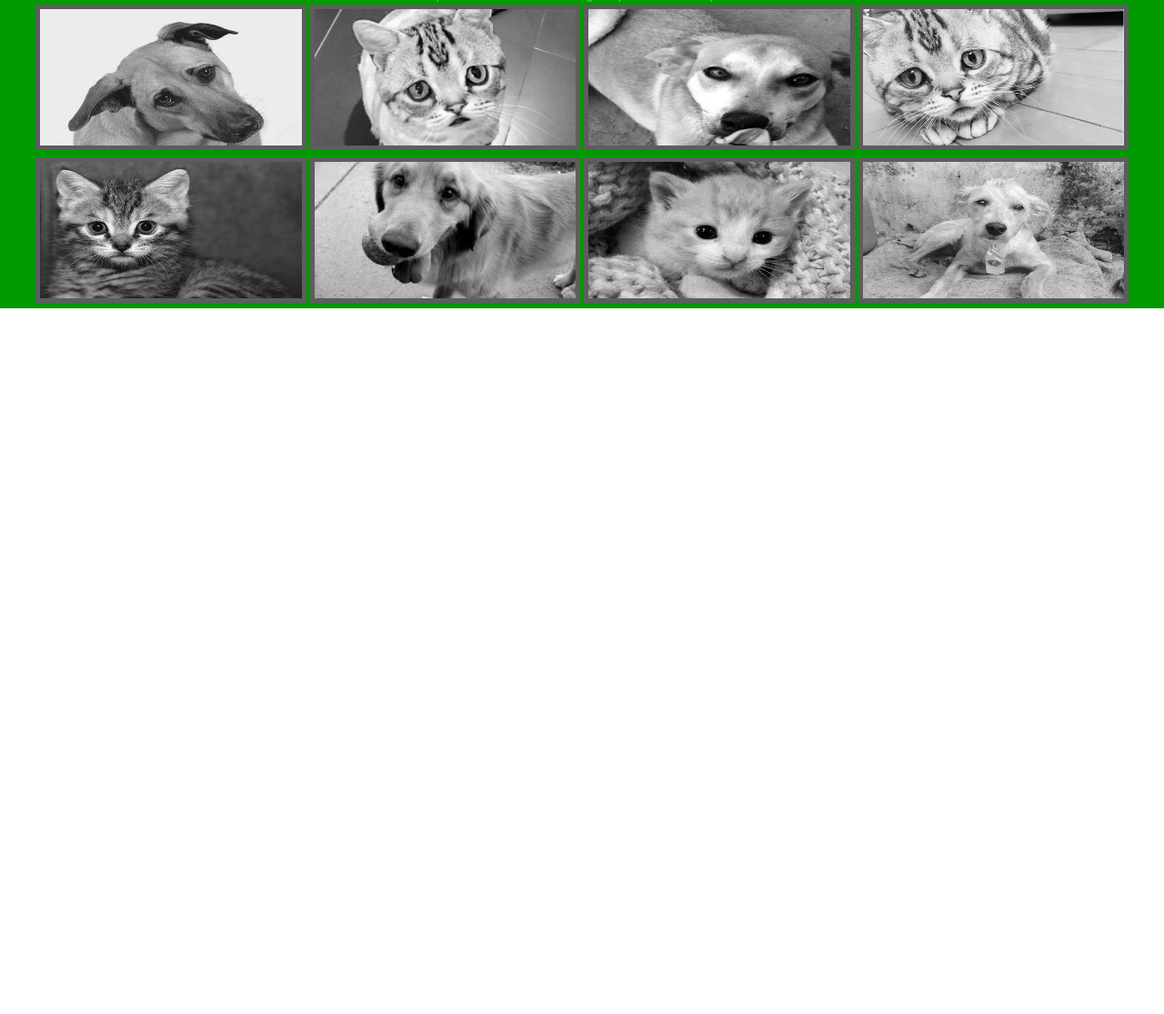
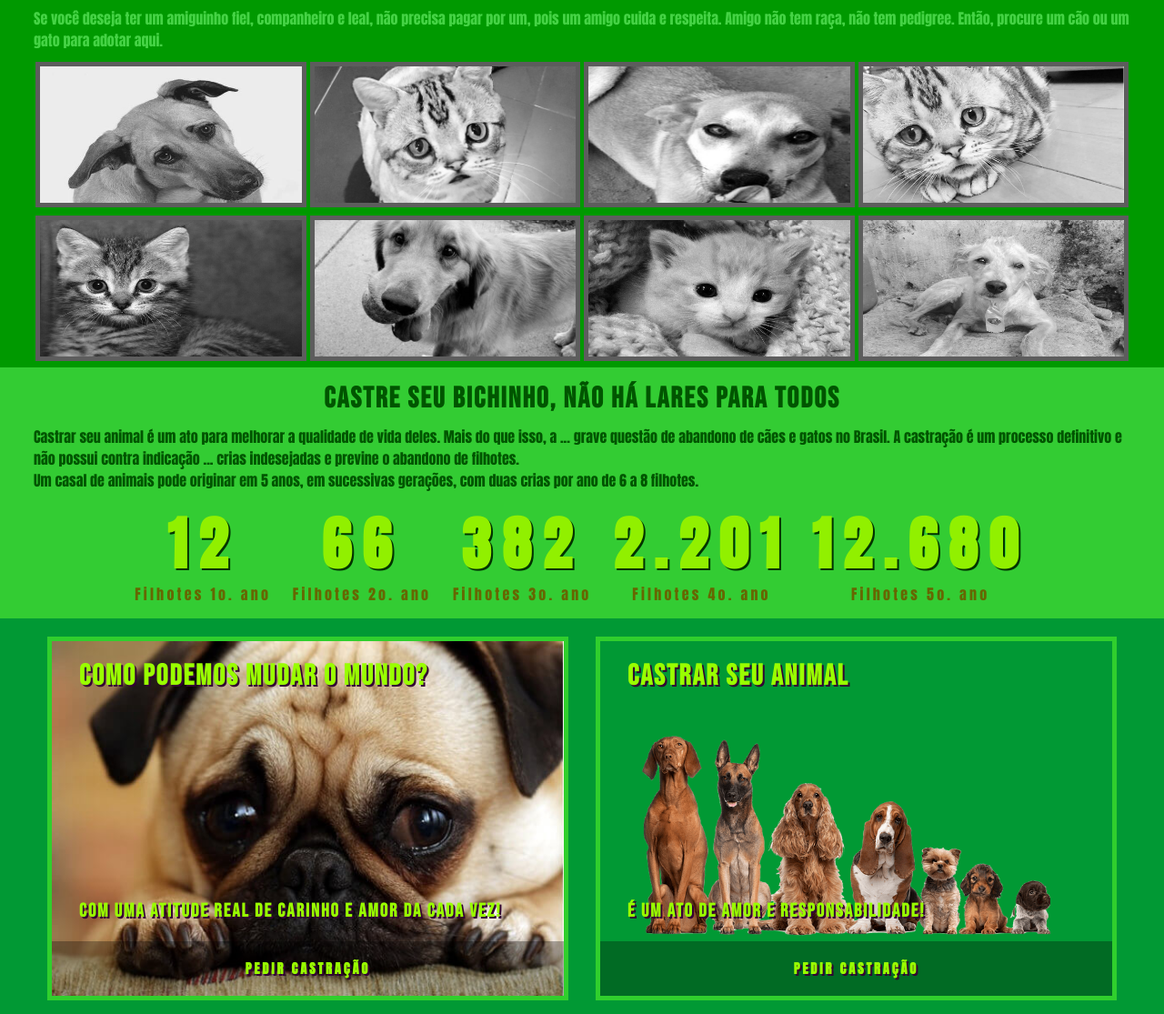
Before and after one commit to Gropp/Udemy-HTML, a plain HTML site: page SITE3/index.html in a window 1280 px wide. Shown: the part 216-1331 px from the top of the page at 91% size. Before the commit the page ends 800 px from the top, so only its background shows below. Drawn offline with nearby package versions, Linux system fonts and the light colour scheme.

Commit message:
destaques

```diff
--- a/SITE3/css/style.css
+++ b/SITE3/css/style.css
@@ -1,12 +1,25 @@
 * {
     margin: 0;
     padding: 0;
-    font-family: Arial, Helvetica, sans-serif;
+    font-family: 'Anton', sans-serif;
     font-size: 100%;
     text-decoration: none;
-    text-align: center;
     list-style: none;
     box-sizing: border-box;
+}
+
+h1, h2, h3 {
+    font-family: 'Bebas neue', cursive;
+    font-size: 2em;
+    letter-spacing: 2px;
+    text-transform: uppercase;
+    text-align: center;
+    padding: 10px;
+}
+
+.fundoVerde {
+    color: #45d345;
+    background-color: #009900;
 }
 
 .fundoVerdeFloresta {
@@ -14,9 +27,14 @@
     background-color: #006634;
 }
 
-.fundoVerde {
-    color: #45d345;
-    background-color: #009900;
+.fundoVerdePrimavera {
+    color: #005500;
+    background-color: #3c3;
+}
+
+.fundoVerdeGrama {
+    color:#9f0;
+    background-color: #019934;
 }
 
 img {
@@ -143,6 +161,10 @@ nav ul li ul li a:hover {
     padding: 2px;
 }
 
+.galeria p {
+    margin-bottom: 10px;
+}
+
 .galeria img {
     height: 160px;
     padding: 5px;
@@ -154,3 +176,93 @@ nav ul li ul li a:hover {
     filter: grayscale(0%);
     transition: all 1s ease;
 }
+
+.estatisticas {
+    text-align: center;
+}
+
+.estatisticas li {
+    display: inline-block;
+    margin: 10px;
+}
+
+.estatisticas p {
+    text-align: center;
+    letter-spacing: 0.2em;
+    color: #660;
+}
+
+.estatisticas p:first-child {
+    color: #91F000;
+    font-size: 4em;
+    font-weight: bold;
+    text-shadow: 2px 2px #003300;
+    margin-bottom: -5px;
+}
+
+.destaque {
+    border: 5px solid #30cf2d;
+    text-shadow: 2px 2px #303;
+    min-height: 400px;
+}
+
+.destaque h2, h3 {
+    margin-left: 20px;
+    font-weight: bold;
+    text-align: left;
+    line-height: 1.2;
+
+}
+
+.destaque span {
+    position: absolute;
+    display: table;
+    text-align: center;
+    left: 0;
+    bottom: 0;
+    width: 100%;
+    height: 60px;
+    background-color: rgba(0, 0, 0, .3);
+}
+
+.destaque span a {
+    display: table-cell;
+    letter-spacing: 0.2em;
+    font-size: 0.9em;
+    text-transform: uppercase;
+    font-weight: bold;
+    color: #99FF00;
+    padding-left: 0px;
+    vertical-align: middle;
+
+}
+
+.destaque span a:hover {
+    background-color: rgba(0, 0, 0, .5);
+}
+
+.destaque h2 {
+    position: absolute;
+    top: 10px;
+    font-size: 2em;
+
+}
+
+.destaque h3 {
+    position: absolute;
+    bottom: 70px;
+    font-size: 1.3em;
+}
+
+.fundoDestaque1 {
+    background-image: url('../uploads/fundoDestaque1.jpg');
+    background-repeat: no-repeat;
+    background-size: 100% 100%;
+}
+
+.fundoDestaque2 {
+    background-image: url('../uploads/fundoDestaque2.png');
+    background-repeat: no-repeat;
+    background-size: 80%;
+    background-position: 45px 100px;
+}
--- a/SITE3/index.html
+++ b/SITE3/index.html
@@ -10,6 +10,9 @@
       rel="stylesheet"
       href="https://cdn.jsdelivr.net/npm/@fancyapps/ui@4.0/dist/fancybox.css"
     />
+    <link rel="preconnect" href="https://fonts.googleapis.com">
+    <link rel="preconnect" href="https://fonts.gstatic.com" crossorigin>
+    <link href="https://fonts.googleapis.com/css2?family=Anton&family=Bebas+Neue&display=swap" rel="stylesheet">
     <title>projeto site responsivo</title>
 </head>
 <body>
@@ -28,7 +31,7 @@
             <div class="caixa-g-4">
                 <div class="logo">
                     <a href="./" title="DESIGN RESPONSIVO">
-                        <img src="/SITE3/imagens/logo.png" alt="CURSO RESPONSIVO">
+                        <img src="imagens/logo.png" alt="CURSO RESPONSIVO">
                     </a>
                 </div>
             </div>
@@ -125,6 +128,58 @@
             </div>
         </div>
     </section>
+    <section class="fundoVerdePrimavera limpa">
+        <div class="conteudo">
+            <h2>castre seu bichinho, não há lares para todos</h2>
+            <p>Castrar seu animal é um ato para melhorar a qualidade de vida deles. Mais do que isso, a ... grave questão de abandono de cães e gatos no Brasil. A castração é um processo definitivo e não possui contra indicação ... crias indesejadas e previne o abandono de filhotes.</p>
+            <p>Um casal de animais pode originar em 5 anos, em sucessivas gerações, com duas crias por ano de 6 a 8 filhotes. </p>
+            <ul class="estatisticas">
+                <li>
+                    <p>12</p>
+                    <p>Filhotes 1o. ano</p>
+                </li>
+                <li>
+                    <p>66</p>
+                    <p>Filhotes 2o. ano</p>
+                </li>
+                <li>
+                    <p>382</p>
+                    <p>Filhotes 3o. ano</p>
+                </li>
+                <li>
+                    <p>2.201</p>
+                    <p>Filhotes 4o. ano</p>
+                </li>
+                <li>
+                    <p>12.680</p>
+                    <p>Filhotes 5o. ano</p>
+                </li>
+            </ul>
+        </div>
+    </section>
+    <section class="fundoVerdeGrama limpa">
+        <div class="conteudo">
+            <div class="caixa-g6 caixa-m-6">
+                <div class="caixa destaque fundoDestaque1">
+                    <h2>Como podemos mudar o mundo?</h2>
+                    <h3>Com uma atitude real de carinho e amor da cada vez!</h3>
+                    <span>
+                        <a href="#" title="Pedir Castração">Pedir Castração</a>
+                    </span>
+                </div>
+            </div>
+            <div class="caixa-g6 caixa-m-6">
+                <div class="caixa destaque fundoDestaque2">
+                    <h2>Castrar seu animal</h2>
+                    <h3>É um ato de amor e responsabilidade!</h3>
+                    <span>
+                        <a href="#" title="Pedir Castração">Pedir Castração</a>
+                    </span>
+                </div>
+            </div>
+        </div>
+
+    </section>
     <script type="text/javascript" src="/SITE3/javascript/jquery.min.js"></script>
     <script type="text/javascript" src="/SITE3/javascript/script.js"></script>
     <script src="https://cdn.jsdelivr.net/npm/@fancyapps/ui@4.0/dist/fancybox.umd.js"></script>
```
